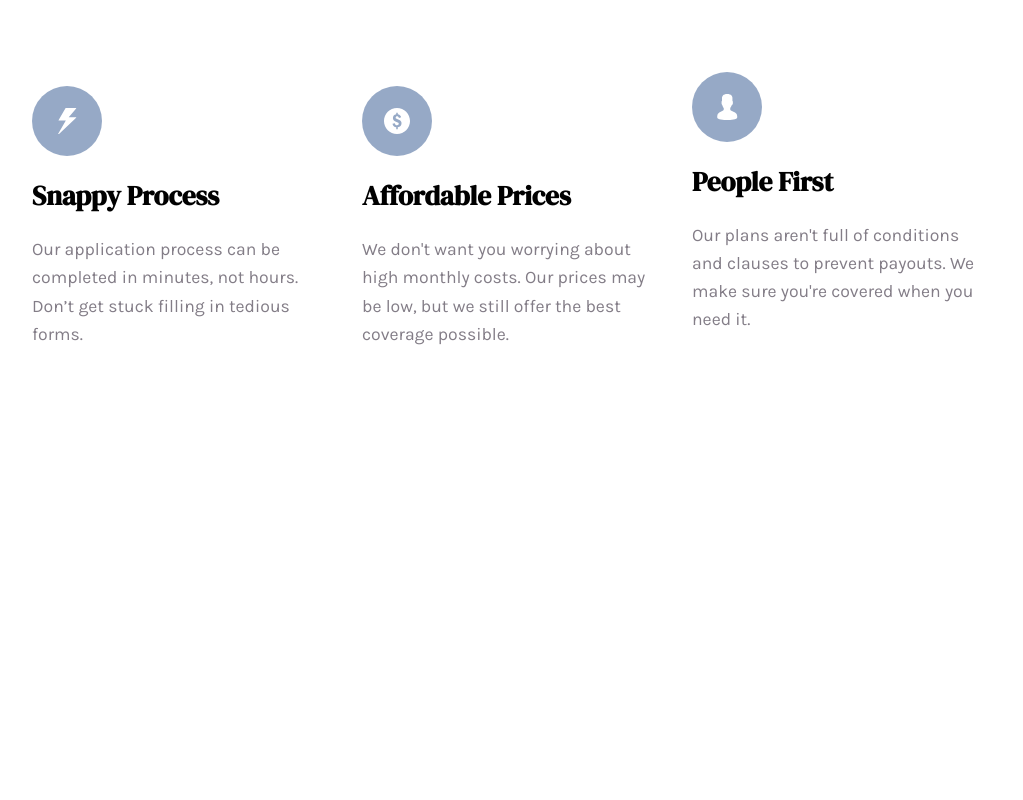
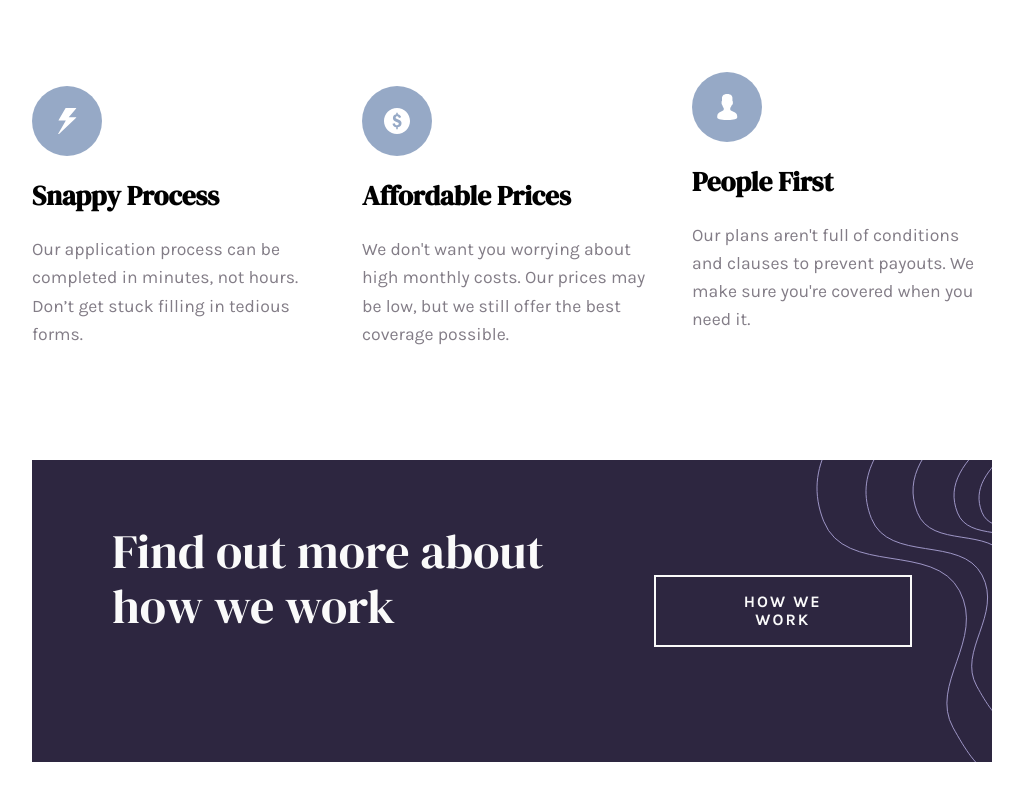
Before and after one commit to eduardosgn/insure-landing-project, a React (Vite) app: page / in a window 1280 px wide. Shown: the part 846-1646 px from the top of the page, without its empty margins (128-1151 px from the left). Before the commit the page ends 1290 px from the top, so only its background shows below. Built offline with nearby package versions, Linux system fonts and the light colour scheme.

Commit message:
Criação e finalização do componente FindMore

```diff
--- a/src/App.tsx
+++ b/src/App.tsx
@@ -1,6 +1,7 @@
 import NavBar from './components/NavBar/NavBar';
 import Header from './components/Header/Header';
 import WereDifferentSection from './components/WereDifferentSection/WereDifferentSection';
+import FindMore from './components/FindMore/FindMore';
 
 import './globals.css';
 
@@ -10,6 +11,7 @@ export default function App() {
       <NavBar />
       <Header />
       <WereDifferentSection />
+      <FindMore />
     </>
   );
 };
--- /dev/null
+++ b/src/components/FindMore/FindMore.tsx
@@ -0,0 +1,16 @@
+import styles from './styles.module.scss';
+
+export default function FindMore() {
+    return (
+        <section>
+            <div className={ styles.container }>
+                <div className={ styles.wrapper }>
+                    <div className={ styles.titleAndLink }>
+                        <h2>Find out more about how we work</h2>
+                        <a href="#">How we work</a>
+                    </div>
+                </div>
+            </div>
+        </section>
+    );
+};
--- /dev/null
+++ b/src/components/FindMore/styles.module.scss
@@ -0,0 +1,90 @@
+$primaryDarkViolet: hsl(256, 26%, 20%);
+$primaryGrayishBlue: hsl(216, 30%, 68%);
+$neutralVeryDarkViolet: hsl(270, 9%, 17%);
+$neutralDarkGreyishViolet: hsl(273, 4%, 51%);
+$neutralVeryLightGray: hsl(0, 0%, 98%);
+
+.container {
+    margin: 1rem 0 8rem 0;
+
+    .wrapper {
+        max-width: 85%;
+        margin: 0 auto;
+        background: url(../../public/bg-pattern-how-we-work-mobile.svg) no-repeat top right;
+        background-color: $primaryDarkViolet;
+
+        .titleAndLink {
+            text-align: center;
+            padding: 4rem 2rem;
+
+            h2 {
+                font-size: 2.5rem;
+                margin: 0 0 4rem 0;
+                color: $neutralVeryLightGray;
+                font-weight: 500;
+            }
+
+            a {
+                text-decoration: none;
+                color: $neutralVeryLightGray;
+                text-transform: uppercase;
+                letter-spacing: 2px;
+                border: 2px $neutralVeryLightGray solid;
+                padding: 1rem 3rem;
+                transition: all .2s ease-in-out;
+                font-weight: bold;
+
+                &:hover {
+                    background-color: $neutralVeryLightGray;
+                    color: $neutralVeryDarkViolet;
+                }
+            }
+        }
+    }
+}
+
+@media all and (min-width: 1000px) {
+    .container {
+        .wrapper {
+            max-width: 75%;
+
+            .titleAndLink {
+                display: flex;
+                align-items: center;
+                justify-content: center;
+                padding: 4rem 5rem;
+
+                h2 {
+                    text-align: left;
+                    font-size: 3rem;
+                }
+
+                a {
+                    margin-left: 3rem;
+                    padding: 1rem 5rem;
+                }
+            }
+        }
+    }
+}
+
+@media all and (min-width: 1400px) {
+    .container {
+        .wrapper {
+            max-width: 65%;
+
+            .titleAndLink {
+                display: flex;
+                align-items: center;
+                justify-content: center;
+                padding: 5rem;
+
+                h2 {
+                    text-align: left;
+                    margin: 0 5rem 0 0;
+                    font-size: 4rem;
+                }
+            }
+        }
+    }
+}
```
